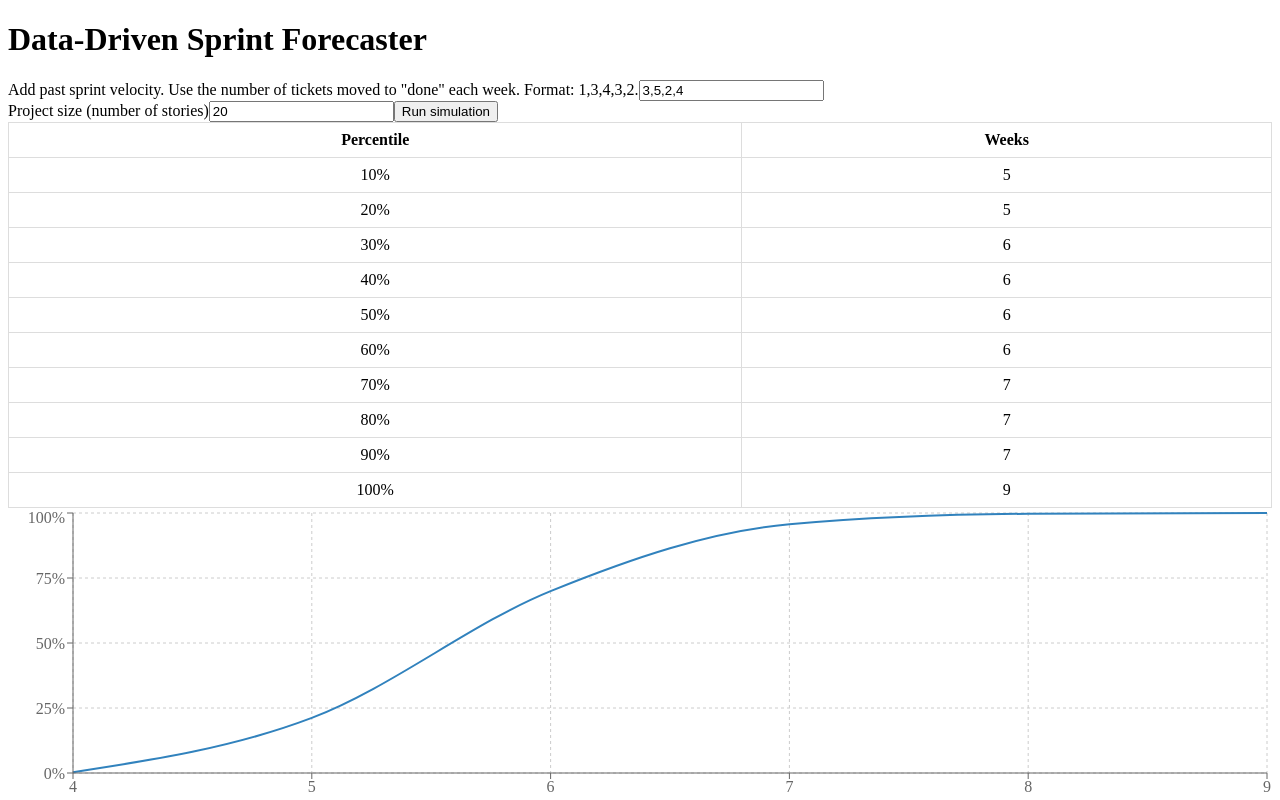
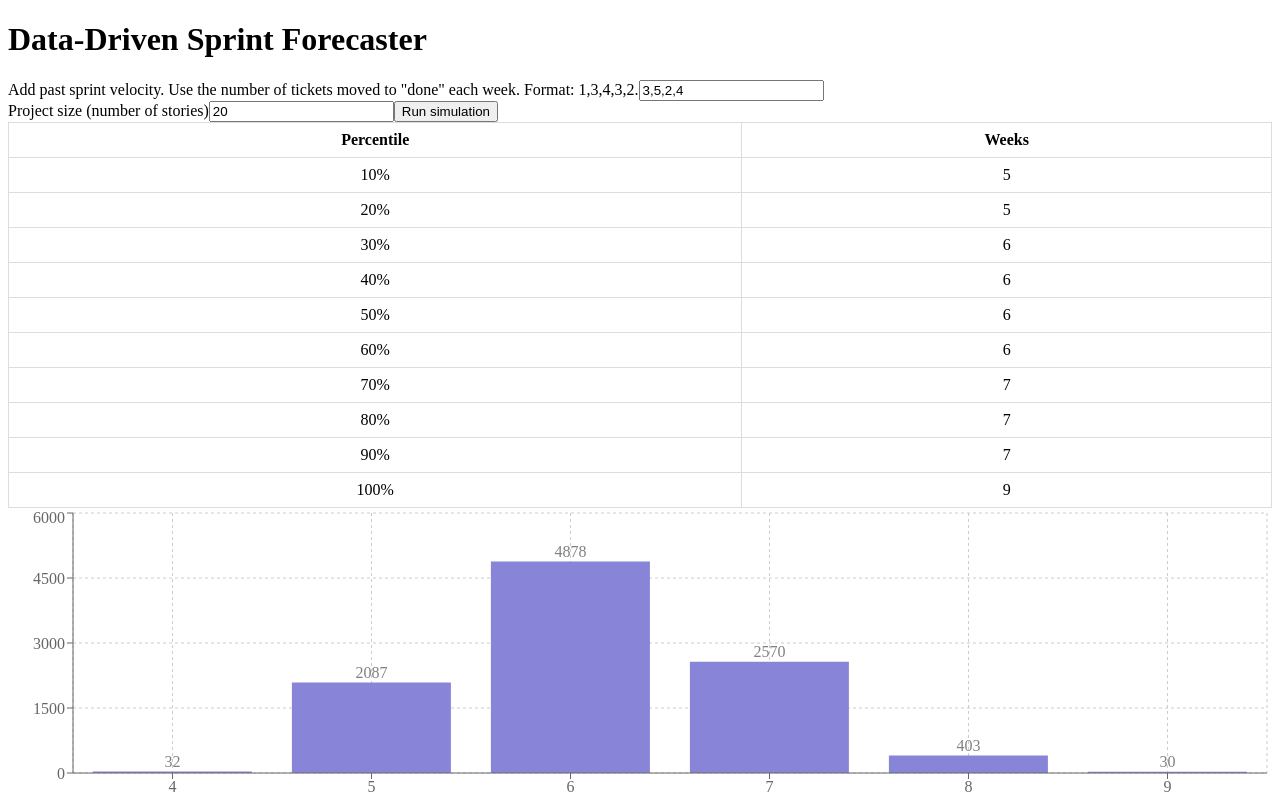
Before and after one commit to ZakLaughton/monte-carlo-forecaster, a React (Vite) app: page / in a window 1280 px wide. Both pictures are taken after a click on the button "Run simulation". Shown: the top 800 px of the page. Built offline with nearby package versions, Linux system fonts and the light colour scheme.

Commit message:
add DeliveryOddsBarChart component and replace DeliveryOddsChart in App

```diff
--- a/src/App.tsx
+++ b/src/App.tsx
@@ -6,6 +6,7 @@ import { ForecastResults } from "./components/ForecastResults";
 import { DeliveryOddsChart } from "./components/DeliveryOddsChart";
 import { toOddsByWeek } from "./utils/stats";
 import { DeliveryOddsTable } from "./components/DeliveryOddsChart";
+import { DeliveryOddsBarChart } from "./components/DeliveryOddsChart";
 
 function App() {
   const [simulationResults, setSimulationResults] = useState<number[]>([]);
@@ -32,7 +33,7 @@ function App() {
       {oddsByWeek.length > 0 && (
         <>
           <DeliveryOddsTable data={oddsByWeek} />
-          <DeliveryOddsChart data={oddsByWeek} />
+          <DeliveryOddsBarChart data={oddsByWeek} />
         </>
       )}
       <ForecastResults data={simulationResults} />
--- a/src/components/DeliveryOddsChart.tsx
+++ b/src/components/DeliveryOddsChart.tsx
@@ -7,9 +7,11 @@ import {
   ResponsiveContainer,
   CartesianGrid,
 } from "recharts";
+import { BarChart, Bar } from "recharts";
+import { LabelList } from "recharts";
 
 type Props = {
-  data: { weeks: number; p: number }[];
+  data: { weeks: number; p: number; count: number }[];
 };
 
 function calculatePercentileData(data: { weeks: number; p: number }[]) {
@@ -90,3 +92,35 @@ export function DeliveryOddsTable({ data }: Props) {
     </table>
   );
 }
+
+export function DeliveryOddsBarChart({ data }: Props) {
+  // Transform data to calculate exact counts for each week
+  const exactCounts = data.map((point, index) => {
+    const previousCount = index > 0 ? data[index - 1].count : 0;
+    return {
+      weeks: point.weeks,
+      count: point.count - previousCount, // Subtract cumulative count of the previous week
+    };
+  });
+
+  return (
+    <div style={{ width: "100%", height: 300 }}>
+      <ResponsiveContainer>
+        <BarChart data={exactCounts}>
+          <CartesianGrid strokeDasharray="3 3" />
+          <XAxis dataKey="weeks" />
+          <YAxis tickFormatter={(v) => `${v}`} />
+          <Tooltip
+            formatter={(value?: number) =>
+              value == null ? "" : `${value} items`
+            }
+            labelFormatter={(label) => `Week ${label}`}
+          />
+          <Bar dataKey="count" fill="#8884d8">
+            <LabelList dataKey="count" position="top" />
+          </Bar>
+        </BarChart>
+      </ResponsiveContainer>
+    </div>
+  );
+}
```
